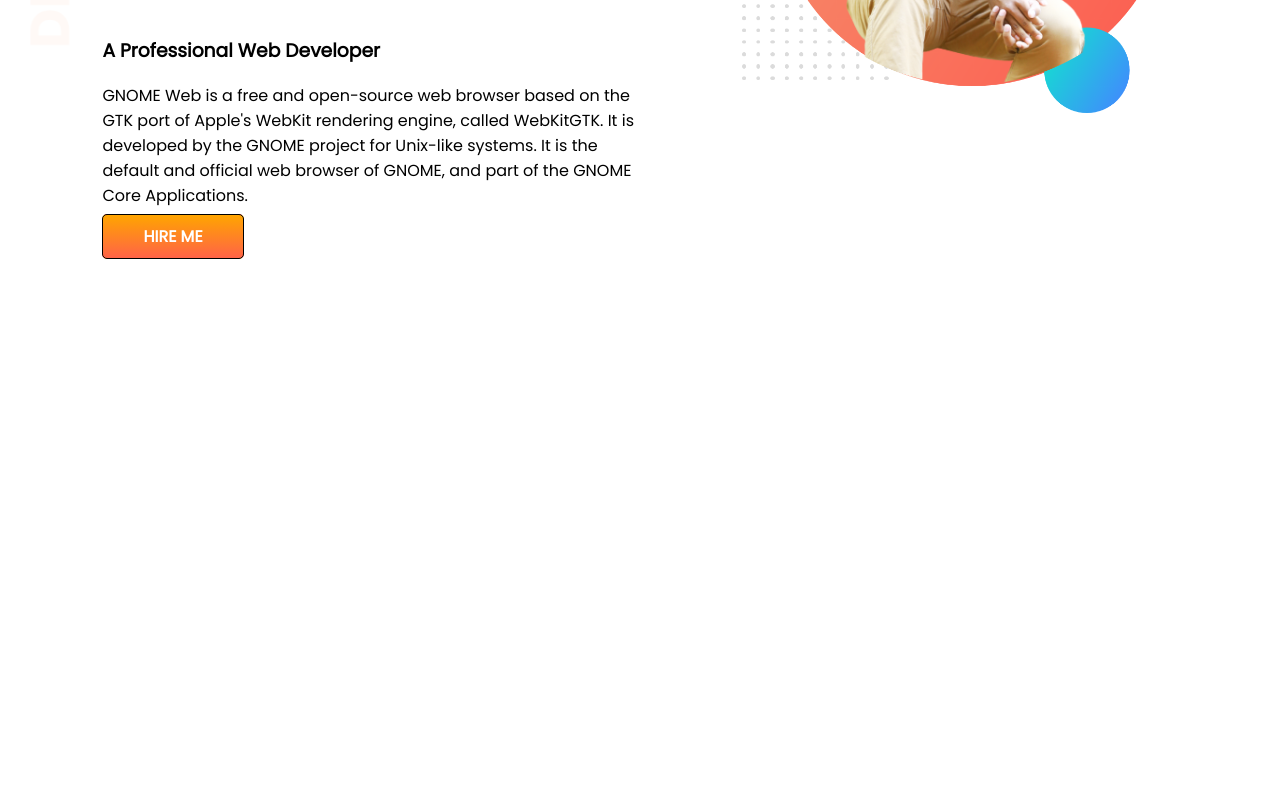
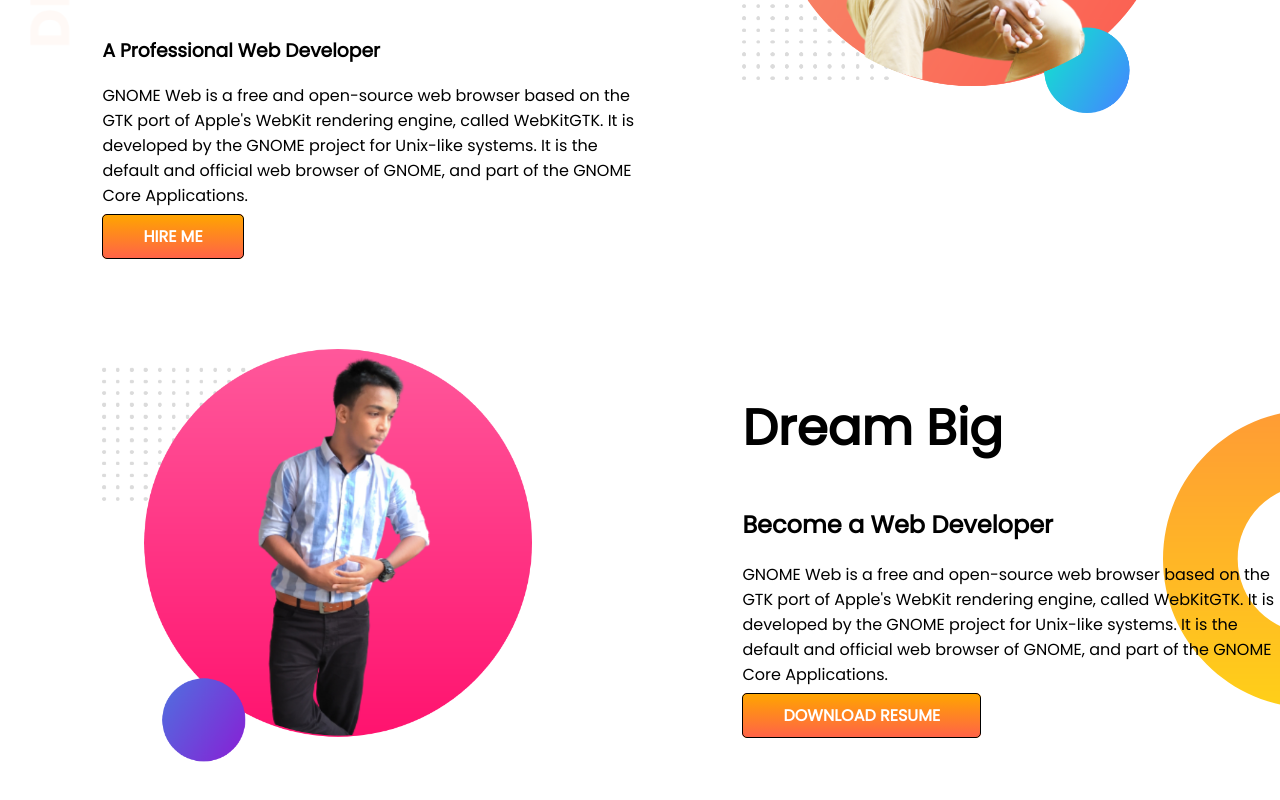
Before and after one commit to tr-akash/Developer-portfolio, a plain HTML site: page index.html in a window 1280 px wide. Shown: the part 314-1114 px from the top of the page. Before the commit the page ends 800 px from the top, so only its background shows below. Drawn offline with Linux system fonts and the light colour scheme.

Commit message:
dream big section

```diff
--- a/index.html
+++ b/index.html
@@ -29,6 +29,19 @@
             <img src="images/my-bg.png" alt="">
         </div>
     </section>
+    <section class="dream-big">
+        <div class="rainbow">
+            <img src="images/my-bg2.png" alt="">
+        </div>
+        <div class="rainbow">
+            <h1>Dream Big</h1>
+            <h2>Become a Web Developer</h2>
+            <p>GNOME Web is a free and open-source web browser based on the GTK port of Apple's WebKit rendering engine,
+                called WebKitGTK. It is developed by the GNOME project for Unix-like systems. It is the default and
+                official web browser of GNOME, and part of the GNOME Core Applications.</p>
+            <a class="link-button" target="blank" href="">DOWNLOAD RESUME</a>
+        </div>
+    </section>
 </body>
 
 </html>
--- a/style.css
+++ b/style.css
@@ -10,6 +10,7 @@ h1{
 }
 section{
     display: flex;
+    margin-bottom: 100px;
 }
 .rainbow{
     width: 50%;
@@ -31,3 +32,8 @@ section{
     background-image: url(images/top-banner.png);
     background-repeat: no-repeat;
 }
+.dream-big{
+    background-image: url(images/dream-bg.png);
+    background-repeat: no-repeat;
+    background-position: right;
+}
```
